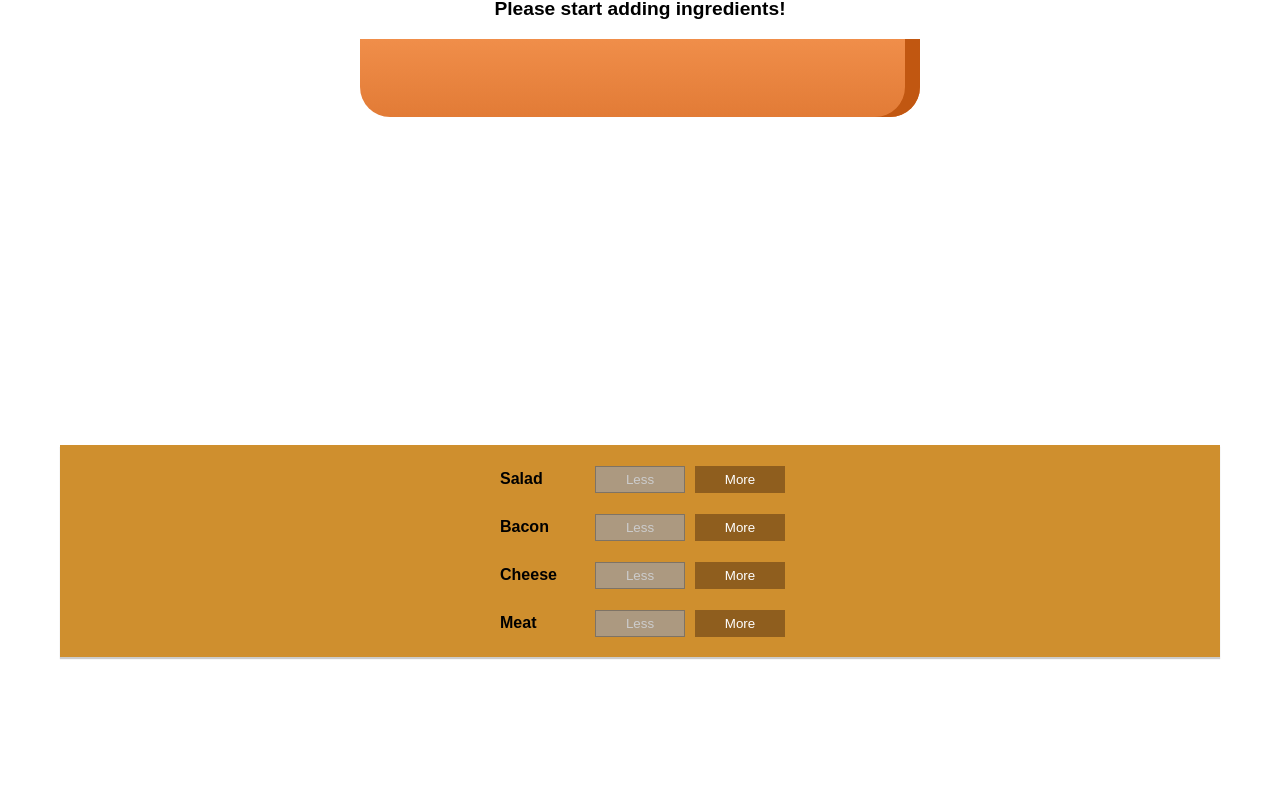
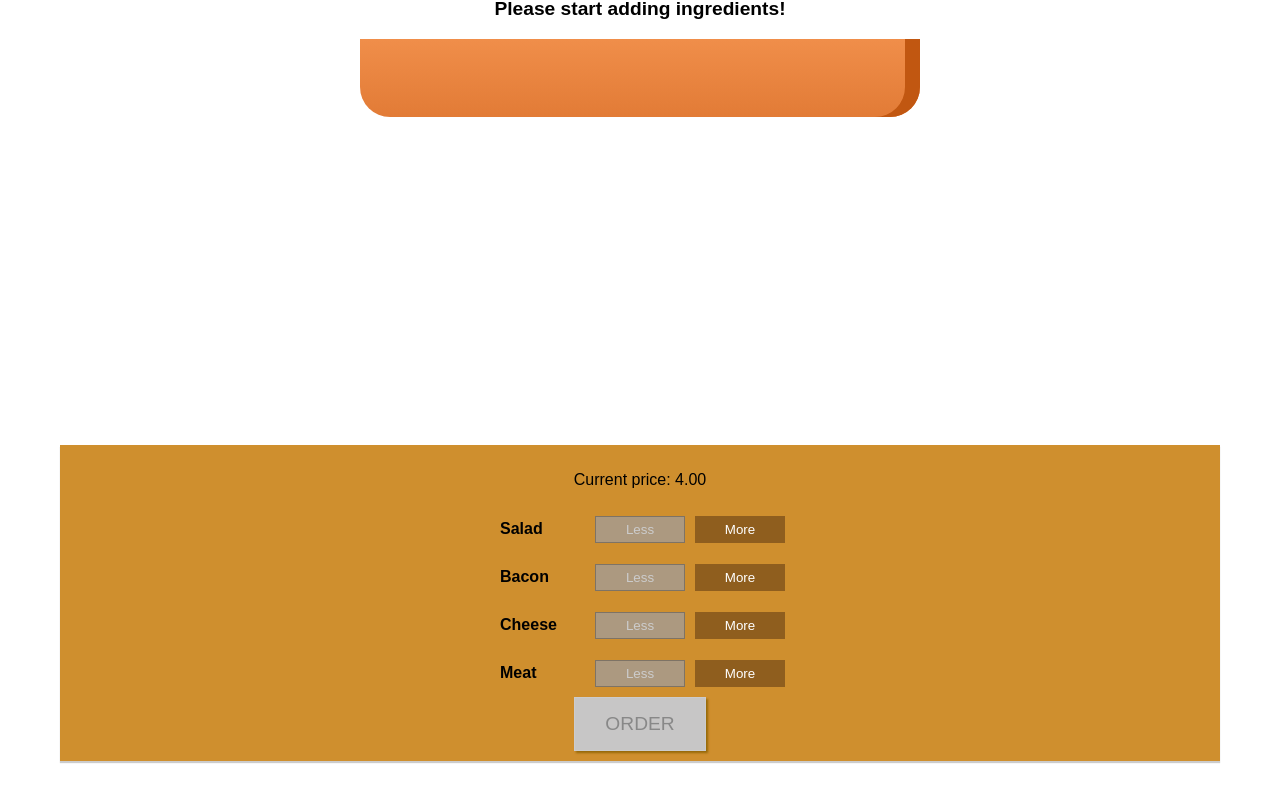
Before and after one commit to AndroshchukSerhii/burger-app, a React app: page / in a window 1280 px wide. Shown: the part 233-1034 px from the top of the page. Before the commit the page ends 950 px from the top, so only its background shows below. Built offline with nearby package versions, Linux system fonts and the light colour scheme.

Commit message:
Adding Order summary modal

```diff
--- a/src/components/Burger/BuildControls/BuildControls.css
+++ b/src/components/Burger/BuildControls/BuildControls.css
@@ -8,3 +8,44 @@
     margin: auto;
     padding: 10px 0;
 }
+
+.OrderButton {
+    background-color: #DAD735;
+    outline: none;
+    cursor: pointer;
+    border: 1px solid #966909;
+    color: #966909;
+    font-family: inherit;
+    font-size: 1.2em;
+    padding: 15px 30px;
+    box-shadow: 2px 2px 2px #966909;
+}
+
+.OrderButton:hover, .OrderButton:active {
+    background-color: #A0DB41;
+    border: 1px solid #966909;
+    color: #966909;
+}
+
+.OrderButton:disabled {
+    background-color: #C7C6C6;
+    cursor: not-allowed;
+    border: 1px solid #ccc;
+    color: #888888;
+}
+
+.OrderButton:not(:disabled) {
+    animation: enable 0.3s linear;
+}
+
+@keyframes enable {
+    0% {
+        transform: scale(1);
+    }
+    60% {
+        transform: scale(1.1);
+    }
+    100% {
+        transform: scale(1);
+    }
+}
--- a/src/components/Burger/BuildControls/BuildControls.js
+++ b/src/components/Burger/BuildControls/BuildControls.js
@@ -10,6 +10,7 @@
 ]
 const buildControls = (props) => (
     <div className={classes.BuildControls}>
+        <p>Current price: {props.price.toFixed(2)}</p>
         {controls.map(ctrl => (
             <BuildControl
                 key={ctrl.label}
@@ -18,6 +19,10 @@
                 removed = {() => props.ingredientRemoved(ctrl.type)}
                 disabled={props.disabled[ctrl.type]}/>
         ))}
+        <button
+            className={classes.OrderButton}
+            disabled={!props.purchasable}
+            onClick={props.ordered}>ORDER</button>
     </div>
 );
 
--- a/src/components/Burger/Burger.css
+++ b/src/components/Burger/Burger.css
@@ -2,7 +2,7 @@
     width: 100%;
     margin: auto;
     height: 250px;
-    overflow-Y: scroll;
+    overflow-Y: auto;
     text-align: center;
     font-weight: bold;
     font-size: 1.2rem;
--- /dev/null
+++ b/src/components/Burger/OrderSummary/OrderSummary.js
@@ -0,0 +1,27 @@
+/**
+ * Created by windows on 23.11.2017.
+ */
+
+import React from 'react';
+import Aox from '../../../hoc/Aox'
+
+const orderSummary = (props) => {
+    const ingredientSummary = Object.keys(props.ingredients).map(igKey => {
+        return (
+            <li key={igKey}>
+                <span style={{textTransform: 'capitalize'}}>{igKey}</span>: {props.ingredients[igKey]}
+            </li>);
+    });
+    return (
+        <Aox>
+            <h3>Your Order</h3>
+            <p>A burger with this ingredients</p>
+            <ul>
+                {ingredientSummary}
+            </ul>
+            <p>Continue</p>
+        </Aox>
+    )
+};
+
+export default orderSummary;
--- /dev/null
+++ b/src/components/UI/Modal/Modal.css
@@ -0,0 +1,20 @@
+.Modal {
+    position: fixed;
+    z-index: 500;
+    background-color: white;
+    width: 70%;
+    border: 1px solid #ccc;
+    box-shadow: 1px 1px 1px black;
+    padding: 16px;
+    left: 15%;
+    top: 30%;
+    box-sizing: border-box;
+    transition: all 0.3s ease-out;
+}
+
+@media (min-width: 600px) {
+    .Modal {
+        width: 500px;
+        left: calc(50% - 250px);
+    }
+}
--- /dev/null
+++ b/src/components/UI/Modal/Modal.js
@@ -0,0 +1,11 @@
+import React from 'react';
+import classes from './Modal.css';
+
+const modal = (props) => (
+    <div className={classes.Modal}
+    style={{transform: props.show ? 'translateY(0)': 'translateY(-100vh)'}}>
+        {props.children}
+    </div>
+    );
+
+export default modal;
--- a/src/containers/BurgerBuilder/BurgerBuilder.js
+++ b/src/containers/BurgerBuilder/BurgerBuilder.js
@@ -2,9 +2,11 @@
 import  Aox from '../../hoc/Aox';
 import Burger from '../../components/Burger/Burger';
 import  BuildControls from '../../components/Burger/BuildControls/BuildControls';
+import  Modal from '../../components/UI/Modal/Modal';
+import OrderSummary from '../../components/Burger/OrderSummary/OrderSummary';
 
 const INGREDIENT_PRICES = {
-    saled: 0.5,
+    salad: 0.5,
     cheese: 0.4,
     meat: 1.3,
     bacon: 0.7
@@ -18,8 +20,23 @@
             cheese: 0,
             meat: 0
         },
-        totalPrice: 4
+        totalPrice: 4,
+        purchasable: false,
+        purchasing: false
     };
+
+    purchaseHandler = () => {
+      this.setState({purchasing: true});
+    };
+    updatePurchaseState (ingredients) {
+
+        const sum = Object.keys(ingredients).map(igKey => {
+            return ingredients[igKey];
+        }).reduce((sum,el) => {
+            return sum + el;
+        }, 0);
+        this.setState({purchasable: sum>0});
+    }
     addIngredientHandler = (type) => {
         const oldCount = this.state.ingredients[type];
         const updatedCount = oldCount + 1;
@@ -31,6 +48,7 @@
         const oldPrice = this.state.totalPrice;
         const newPrice = oldPrice + priceAddition;
         this.setState({totalPrice: newPrice, ingredients: updatedIngredients});
+        this.updatePurchaseState(updatedIngredients);
     };
     removeIngredientHandler = (type) => {
         const oldCount = this.state.ingredients[type];
@@ -46,6 +64,7 @@
         const oldPrice = this.state.totalPrice;
         const newPrice = oldPrice - priceDeduction;
         this.setState({totalPrice: newPrice, ingredients: updatedIngredients});
+        this.updatePurchaseState(updatedIngredients);
     };
 
     render () {
@@ -57,11 +76,18 @@
         }
         return (
             <Aox>
+                <Modal show={this.state.purchasing}>
+                    <OrderSummary ingredients={this.state.ingredients}/>
+                </Modal>
                 <Burger ingredients={this.state.ingredients}/>
                 <BuildControls
                     ingredientAdded = {this.addIngredientHandler}
                     ingredientRemoved = {this.removeIngredientHandler}
-                    disabled ={disabledInfo} />
+                    disabled ={disabledInfo}
+                    purchasable = {this.state.purchasable}
+                    ordered = {this.purchaseHandler}
+                    price = {this.state.totalPrice}
+                />
             </Aox>
         )
     }
```
Also changed, not shown: src/components/UI/Backdrop/Backdrop.js (added).
